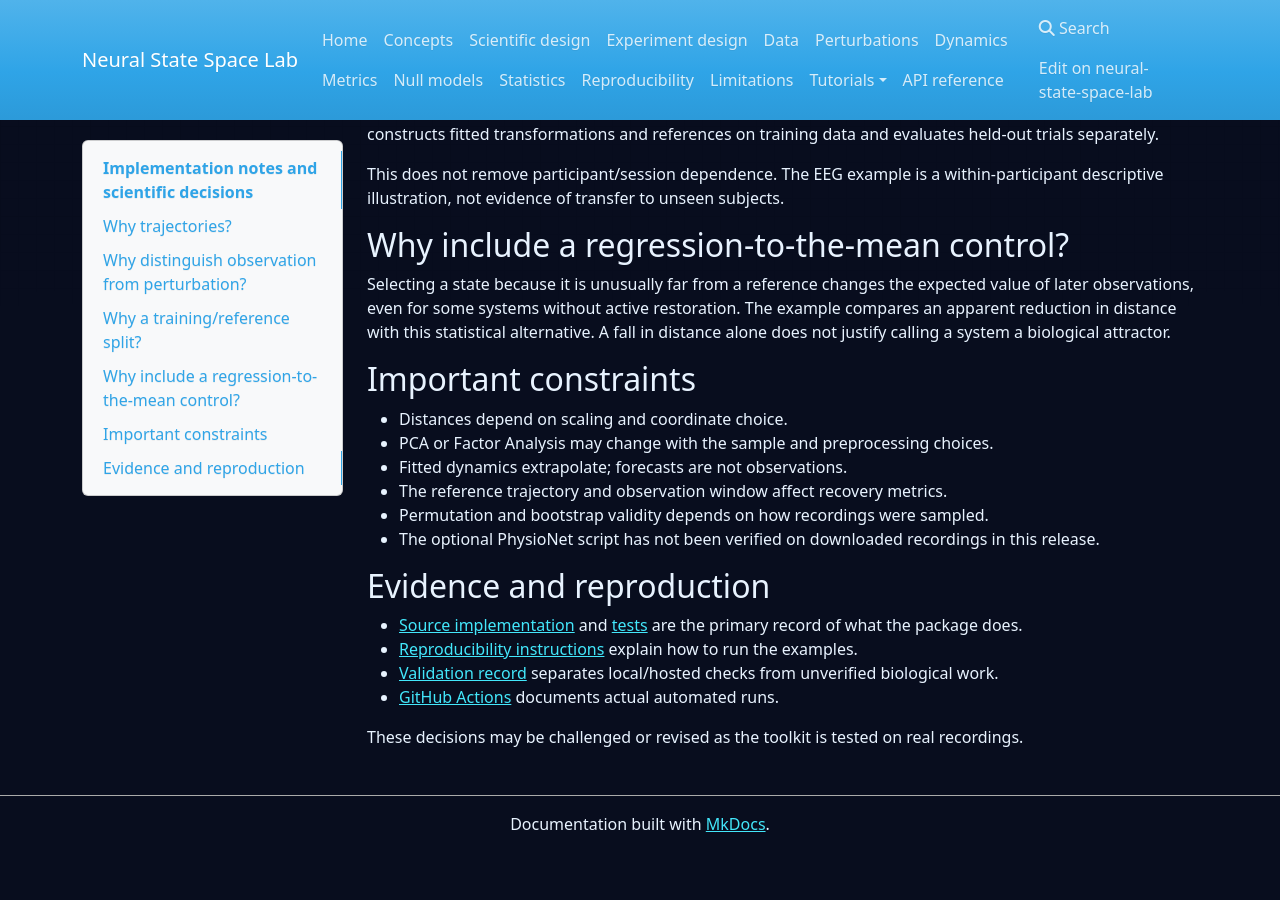
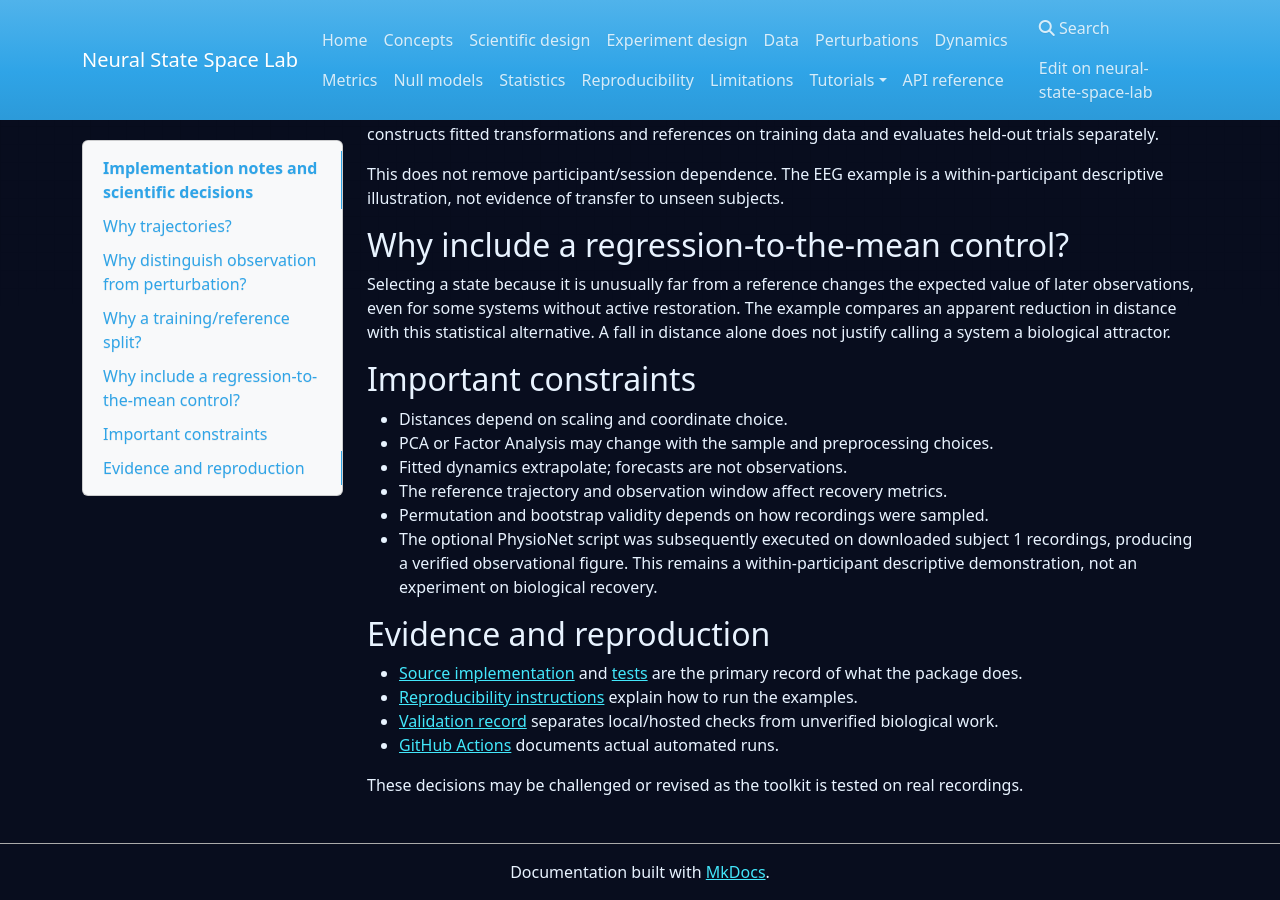
Before and after one commit to lathushanrk-cmd/neural-state-space-lab, an MkDocs documentation site: the page built from docs/implementation_notes.md, in a window 1280 px wide and 900 px high, scrolled down 666 px. Built offline with MkDocs 1.6.1, drawn with Linux system fonts in a browser that asks for light colours; nearby versions of some CDN libraries; before the commit the page ends 1518 px from its top, so only the background shows below that.

Commit message:
Reconcile EEG documentation with verified public-recording execution

```diff
--- a/docs/implementation_notes.md
+++ b/docs/implementation_notes.md
@@ -29,7 +29,7 @@ Selecting a state because it is unusually far from a reference changes the expec
 - Fitted dynamics extrapolate; forecasts are not observations.
 - The reference trajectory and observation window affect recovery metrics.
 - Permutation and bootstrap validity depends on how recordings were sampled.
-- The optional PhysioNet script has not been verified on downloaded recordings in this release.
+- The optional PhysioNet script was subsequently executed on downloaded subject 1 recordings, producing a verified observational figure. This remains a within-participant descriptive demonstration, not an experiment on biological recovery.
 
 ## Evidence and reproduction
 
```
